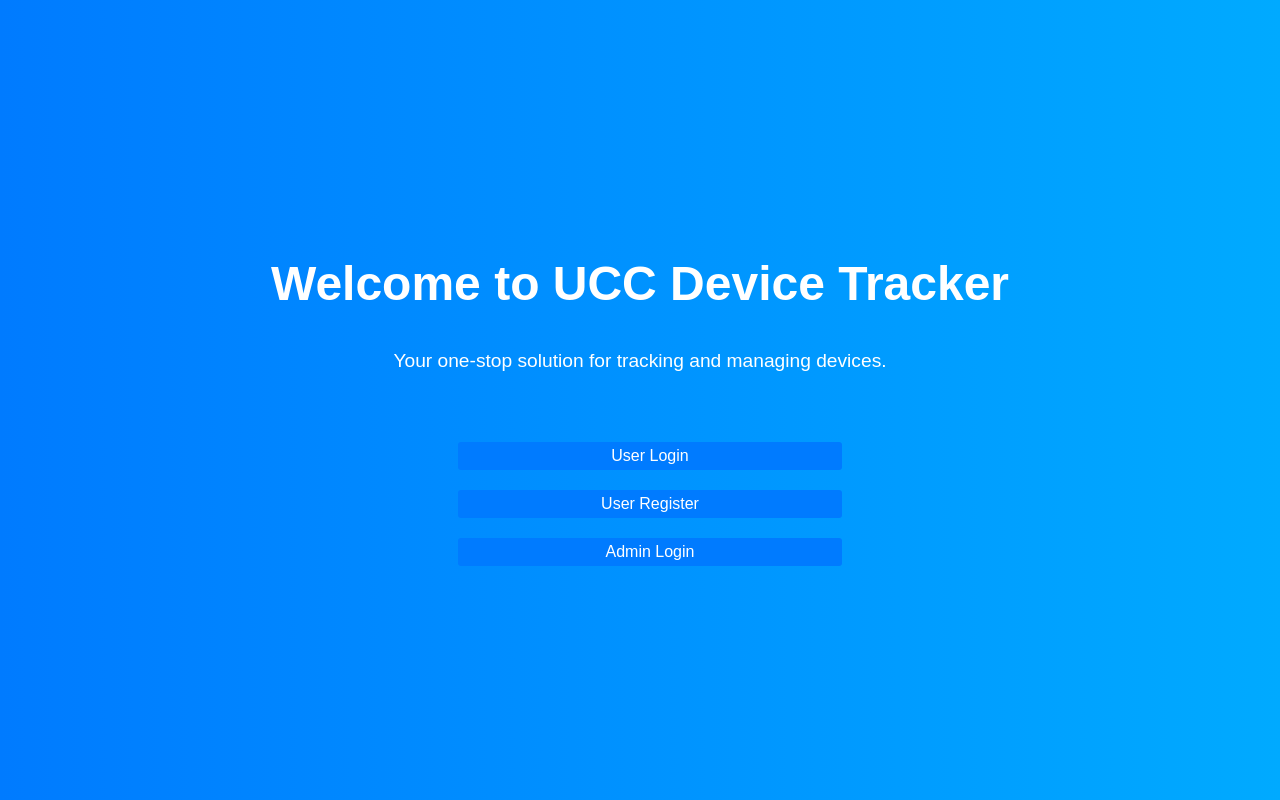
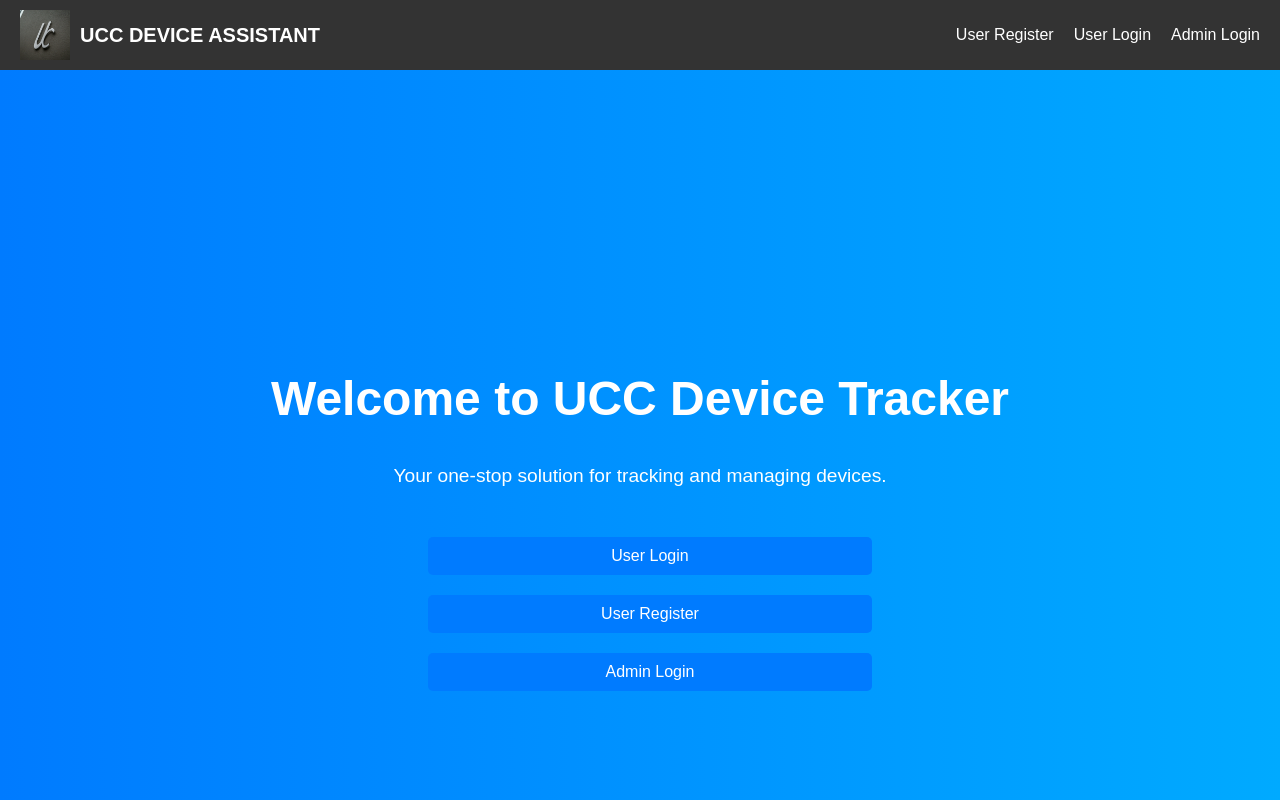
Before and after one commit to Arnold00000/riact, a React (Create React App) app: page / in a window 1280 px wide. Shown: the top 800 px of the page. Built offline with nearby package versions, Linux system fonts and the light colour scheme.

Commit message:
navbar to homepage

```diff
--- a/src/components/AdminDashboard.js
+++ b/src/components/AdminDashboard.js
@@ -5,7 +5,7 @@ import '../styles/AdminDashboard.css'; // Import the CSS file
 
 export default function AdminDashboard() {
 
-  const [users, setUsers] = useState([]);
+  const [devices, setUsers] = useState([]);
 
   useEffect(() => {
     getUsers();
@@ -45,7 +45,7 @@ export default function AdminDashboard() {
             </tr>
           </thead>
           <tbody>
-            {users.map((device, key) =>
+            {devices.map((device, key) =>
               <tr key={key}>
                 <td>{device.id}</td>
                 <td>{device.username}</td>
--- a/src/components/Home.js
+++ b/src/components/Home.js
@@ -4,6 +4,19 @@ import '../styles/Home.css';
 
 const Home = () => {
   return (
+    <div>
+      <nav className="navbar">
+        <div className="navbar-left">
+          <img src="/images/ucclogo.jpeg" alt="Logo" className="logo"/>
+          <span className="system-name">UCC DEVICE ASSISTANT</span>
+        </div>
+        <div className="navbar-right">
+          <Link to="/userRegister" className="nav-link">User Register</Link>
+          <Link to="/userLogin" className="nav-link">User Login</Link>
+          <Link to="/adminLogin" className="nav-link">Admin Login</Link>
+        </div>
+      </nav>
+
       <div className="home-container">
         <h1 className="home-title">Welcome to UCC Device Tracker</h1>
         <p className="home-description">Your one-stop solution for tracking and managing devices.</p>
@@ -18,15 +31,10 @@ const Home = () => {
           <Link to="/adminLogin">
             <button className="btn">Admin Login</button>
           </Link>
-
+        </div>
       </div>
     </div>
   );
 };
 
 export default Home;
-
-
- /* <Link to="/adminRegister">
-          <button className="btn">Admin Register</button>
-        </Link> */
--- a/src/styles/Home.css
+++ b/src/styles/Home.css
@@ -1,32 +1,70 @@
-/* Home Page Specific Styles */
-.home-container {
+/* Home.css */
+.navbar {
   display: flex;
-    flex-direction: column;
-    justify-content: center;
+  justify-content: space-between;
   align-items: center;
-    height: 100vh;
-    background: linear-gradient(to right, #007bff, #00aaff);
+  padding: 10px 20px;
+  background-color: #333;
   color: white;
 }
 
+.navbar-left {
+  display: flex;
+  align-items: center;
+}
+
+.logo {
+  width: 50px;
+  height: auto;
+  margin-right: 10px;
+}
+
+.system-name {
+  font-size: 20px;
+  font-weight: bold;
+}
+
+.navbar-right {
+  display: flex;
+  align-items: center;
+}
+
+.nav-link {
+  color: white;
+  text-decoration: none;
+  margin-left: 20px;
+}
+
+.nav-link:hover {
+  text-decoration: underline;
+}
+
+.home-container {
+  text-align: center;
+  padding: 50px;
+}
+
 .home-title {
-    font-size: 3em;
+  font-size: 36px;
   margin-bottom: 20px;
 }
 
 .home-description {
-    font-size: 1.2em;
+  font-size: 18px;
   margin-bottom: 40px;
 }
 
-
-  .buttons {
-    margin-top: 20px;
+.buttons .btn {
+  margin: 10px;
+  padding: 10px 20px;
+  text-decoration: none;
+  color: white;
+  background-color: #007bff;
+  border: none;
+  border-radius: 5px;
+  cursor: pointer;
 }
 
-  .btn {
-    margin: 10px;
-    padding: 10px 20px;
-    font-size: 16px;
-    cursor: pointer;
+.buttons .btn:hover {
+  background-color: #0056b3;
 }
```
Also changed, not shown: public/images/ucclogo.jpeg (added). Lines whose indentation alone changed are shown as unchanged.
